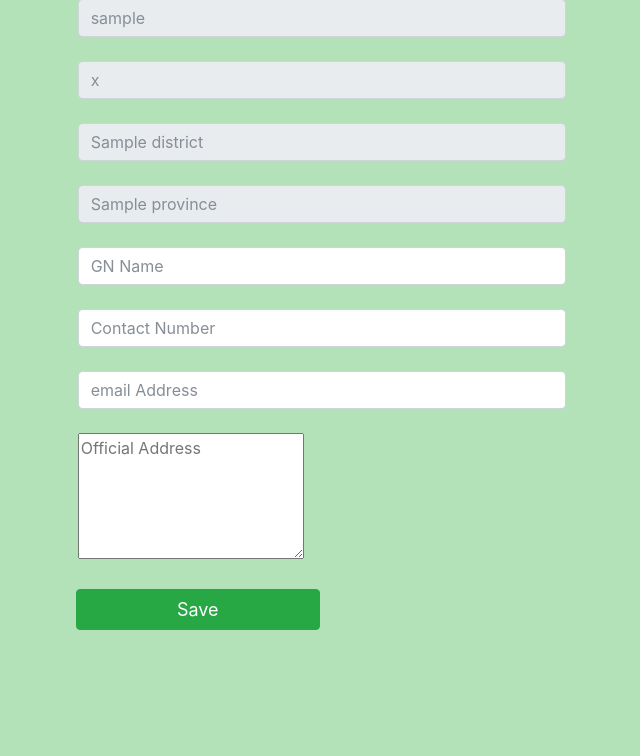
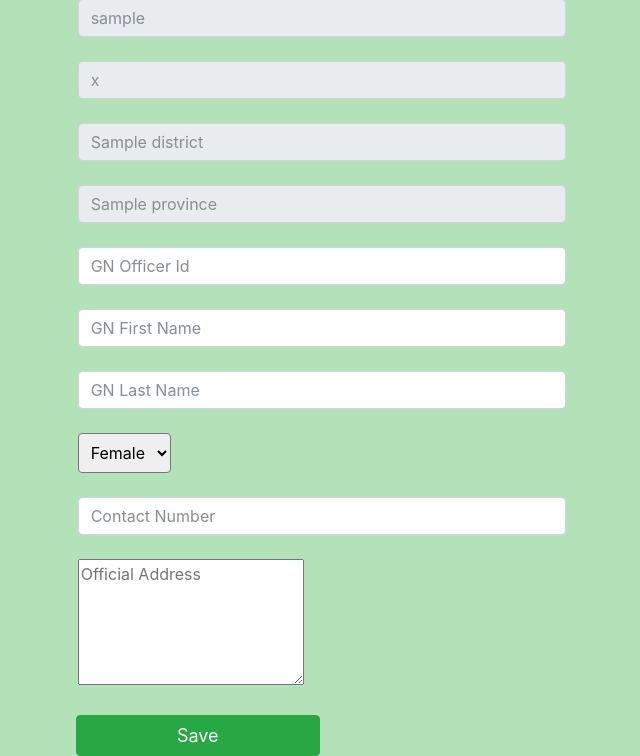
Before and after one commit to ThiyagarajahRajitha/NewCensus, a PHP site: page /NewCensus/GNProfile.php in a window 1280 px wide. Shown: the part 152-908 px from the top of the page, without its empty margins (309-949 px from the left). Before the commit the page ends 782 px from the top, so only its background shows below. Run offline with PHP 8.4, Linux system fonts and the light colour scheme; the visitor is signed in with stand-in values (Sample User, id 1); tables that the repository leaves empty or names only in its code hold one stand-in row (values such as "Sample post"); some libraries are stand-ins or nearby versions.

Commit message:
changed1

```diff
--- a/GNProfile.php
+++ b/GNProfile.php
@@ -29,6 +29,15 @@
         #btnSave {
             margin-left: 248px;
             font-size: 18px;
+        }
+        select{
+            margin-left:265px;
+            padding-left:8px;
+            padding-top:8px;
+            padding-bottom:8px;
+            padding-right:8px;
+            border-radius:4px;
+
         }
     </style>
 
@@ -161,7 +170,7 @@
 
                         <hr />
 
-                        <form action="" method="post">
+                        <form action="GN_Profile.php" method="post">
                             <div class="col-5m-12 col-md-6 col-lg-6 col-md-6 col-md-6">
                                 <input type="text" class="form-control input-lg" name="name"
                                     placeholder="<?php $username=$_SESSION['username']; echo $username ?> " disabled required>
@@ -184,21 +193,35 @@
                                     disabled required>
                             </div>
                             <br />
+
                             <div class="col-5m-12 col-md-6 col-lg-6 col-md-6 col-md-6">
-                                <input type="text" class="form-control input-lg" name="GnName" placeholder="GN Name"
+                                <input type="text" class="form-control input-lg" name="GNOfficerId" placeholder="GN Officer Id"
+                                    required>
+                            </div>
+                            <br/>
+                            <div class="col-5m-12 col-md-6 col-lg-6 col-md-6 col-md-6">
+                                <input type="text" class="form-control input-lg" name="GnFName" placeholder="GN First Name"
+                                    required>
+                            </div>
+                            <br/>
+                            <div class="col-5m-12 col-md-6 col-lg-6 col-md-6 col-md-6">
+                                <input type="text" class="form-control input-lg" name="GnLName" placeholder="GN Last Name"
                                     required>
                             </div>
                             <br />
+
+
+                                <select name="Gender" ><option value="1">Female</option><option value="2">Male</option>
+                                 </select>
+
+                            <br/><br/>
+
                             <div class="col-5m-12 col-md-6 col-lg-6 col-md-6 col-md-6">
                                 <input type="text" class="form-control input-lg" name="ContactNo"
                                     placeholder="Contact Number" required>
                             </div>
                             <br />
-                            <div class="col-5m-12 col-md-6 col-lg-6 col-md-6 col-md-6">
-                                <input type="email" class="form-control input-lg" name="email"
-                                    placeholder="email Address" required>
-                            </div>
-                            <br />
+
                             <div class="col-5m-12 col-md-6 col-lg-6 col-md-6 col-md-6 ">
 
                                 <textarea rows="5" columns="300" placeholder="Official Address"></textarea>
```
Also changed, not shown: GN_Profile.php (added, +32 -0 lines).
